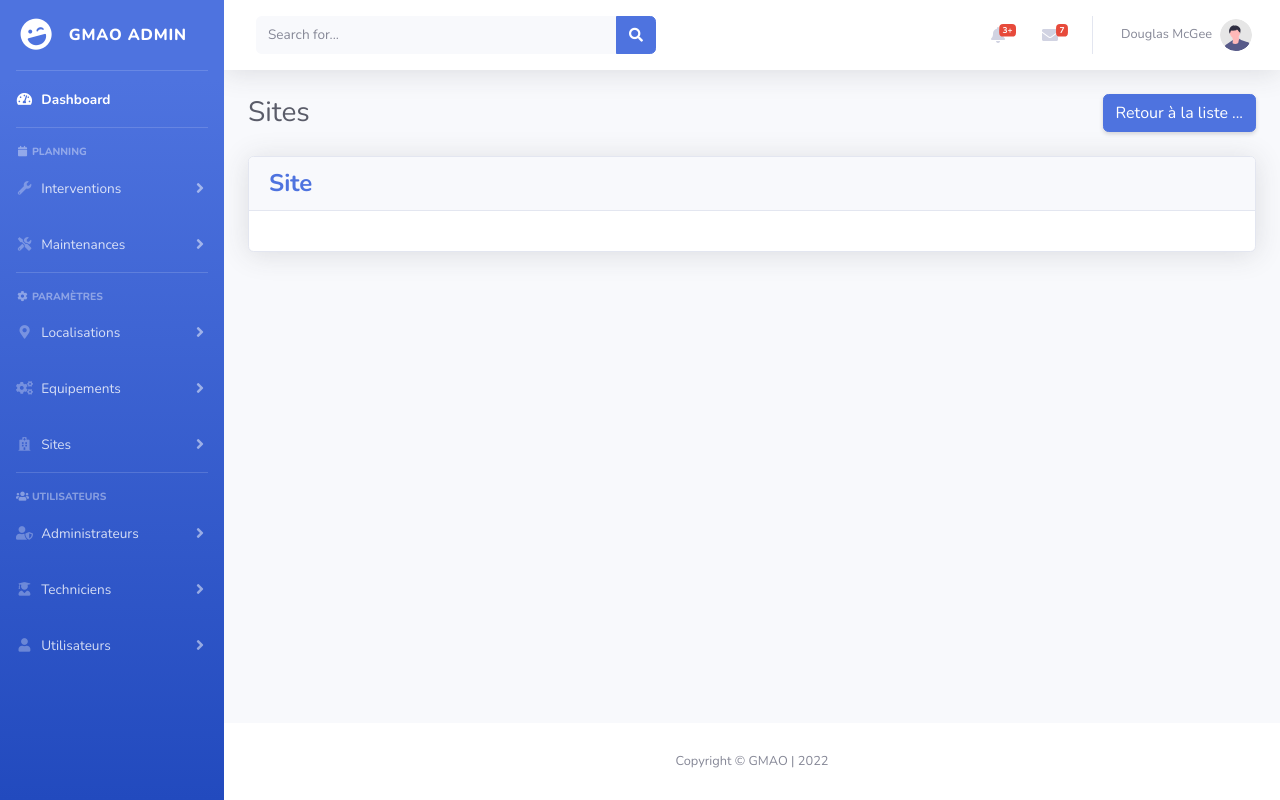
After one commit to RanaivoIT/gmao-admin, a Symfony app: template templates/site/show.html.twig in a window 1280 px wide. The commit adds this page. Run offline with Twig, Linux system fonts and the light colour scheme; the template is opened without the code that fills it, so the values that code supplies are empty; some libraries are stand-ins or nearby versions.

Commit message:
Mise a jours site controller

```diff
--- a/src/DataFixtures/AppFixtures.php
+++ b/src/DataFixtures/AppFixtures.php
@@ -15,10 +15,14 @@ class AppFixtures extends Fixture
         $faker = Factory::create('fr-FR');
 
         //Data fixture Site
+        $categories = array("CHU", "CHR", "CSB II", "Manarapenitra", "Dispensaire");
 
         for ($i=0; $i < 5; $i++) {
             $site = new Site();
-
+            $site->setNom($faker->company())
+                ->setCategorie($categories[mt_rand(0, 4)])
+                ->setImage($faker->imageUrl());
+            $manager->persist($site);
         }
 
         $manager->flush();
--- a/templates/includes/sidebar.html.twig
+++ b/templates/includes/sidebar.html.twig
@@ -112,10 +112,10 @@
         </a>
         <div id="collapseSite" class="collapse" aria-labelledby="headingPages" data-parent="#accordionSidebar">
             <div class="bg-white py-2 collapse-inner rounded">
-                <a class="collapse-item" href="{{ path('url_site_add') }}">
+                <a class="collapse-item" href="{{ path('sites_add') }}">
                     <i class="fas fa-fw fa-plus"></i> Ajouter
                 </a>
-                <a class="collapse-item" href="{{ path('url_site') }}">
+                <a class="collapse-item" href="{{ path('sites') }}">
                     <i class="fas fa-fw fa-list"></i> List
                 </a>
         </div>
--- a/templates/site/add.html.twig
+++ b/templates/site/add.html.twig
@@ -9,7 +9,7 @@
     <!-- Page Heading -->
     <div class="d-sm-flex align-items-center justify-content-between mb-4">
         <h1 class="h3 mb-0 text-gray-800">Sites</h1>
-        <a href="{{ path('url_site') }}" class="d-none d-sm-inline-block btn btn-primary shadow-sm">
+        <a href="{{ path('sites') }}" class="d-none d-sm-inline-block btn btn-primary shadow-sm">
             Retour à la liste ...
         </a>
     </div>
--- /dev/null
+++ b/templates/site/show.html.twig
@@ -0,0 +1,27 @@
+{% extends 'base.html.twig' %}
+
+{% block title %}
+    {{ title }}
+{% endblock %}
+
+{% block body %}
+
+    <!-- Page Heading -->
+    <div class="d-sm-flex align-items-center justify-content-between mb-4">
+        <h1 class="h3 mb-0 text-gray-800">Sites</h1>
+        <a href="{{ path('sites') }}" class="d-none d-sm-inline-block btn btn-primary shadow-sm">
+            Retour à la liste ...
+        </a>
+    </div>
+
+    <div class="card shadow">
+        <div class="card-header">
+            <h4 class="m-0 font-weight-bold text-primary">Site</h4>
+        </div>
+        <div class="card-body">
+
+
+
+        </div>
+    </div>
+{% endblock %}
```
Also changed, not shown: src/Controller/SiteController.php (+17 -4 lines), templates/site/index.html.twig (+6 -9 lines).
